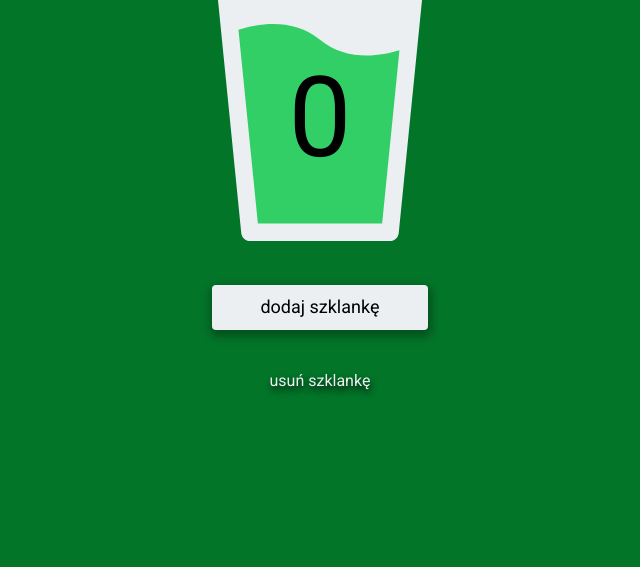
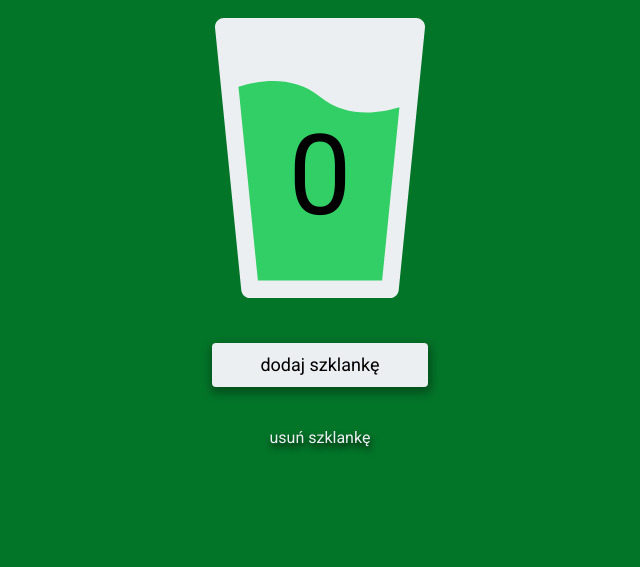
Before and after one commit to UlaKrawczyk/drink-water, a website: page src/content/index.html in a window 1280 px wide. Shown: the part 233-800 px from the top of the page, without its empty margins (320-960 px from the left). Drawn offline with nearby package versions, Linux system fonts and the light colour scheme; files that its build step writes are made by us from their sources.

Commit message:
feat: center vertically

```diff
--- a/src/js/main.js
+++ b/src/js/main.js
@@ -19,6 +19,9 @@ const buttonSub = document.querySelector(".drink__button--2-js");
 const glassNumber = document.querySelector(".drink__number--js");
 const key = new Date().toISOString().slice(0, 10);
 let number = 0;
+
+// const myKey = "2019-09-30"
+// localStorage.setItem(myKey, 8);
 
 if (!localStorage.getItem(key)) {
 
@@ -50,3 +53,5 @@ if (!localStorage.getItem(key)) {
     }
   });
 }
+
+console.log(localStorage.getItem(key));
--- a/src/scss/_variables.scss
+++ b/src/scss/_variables.scss
@@ -1,5 +1,5 @@
 $bg-color: #3767AD;
-$bg-color-green: rgb(3, 117, 41);
+$bg-color-green: #037529;
 
 $black: #000;
 $white: #fff;
--- a/src/scss/main.scss
+++ b/src/scss/main.scss
@@ -18,6 +18,9 @@ body {
   font-family: "Roboto", sans-serif;
   color: $white;
   background-color: $bg-color-green;
+  min-height: 100vh;
+  display: flex;
+  align-items: center;
 }
 
 .drink {
@@ -25,7 +28,7 @@ body {
   padding: 50px 0 50px 0;
   display: flex;
   flex-direction: column;
-  justify-content: flex-start;
+  justify-content: center;
   align-items: center;
 
   &__header {
@@ -43,6 +46,7 @@ body {
   }
 
   &__image {
+    width: 100%;
   }
 
   &__number {
```
Also changed, not shown: src/pwa/manifest.json.
